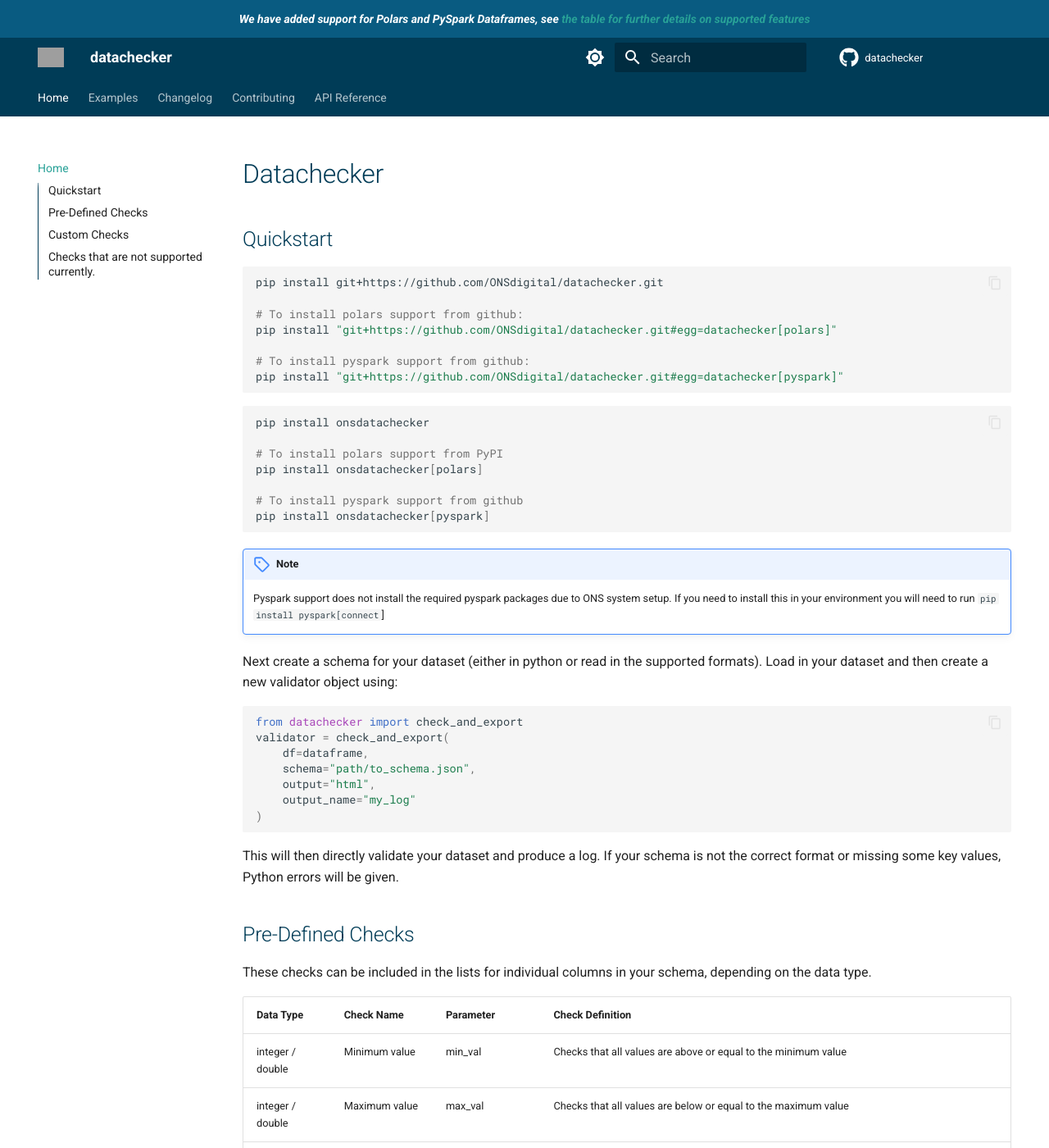
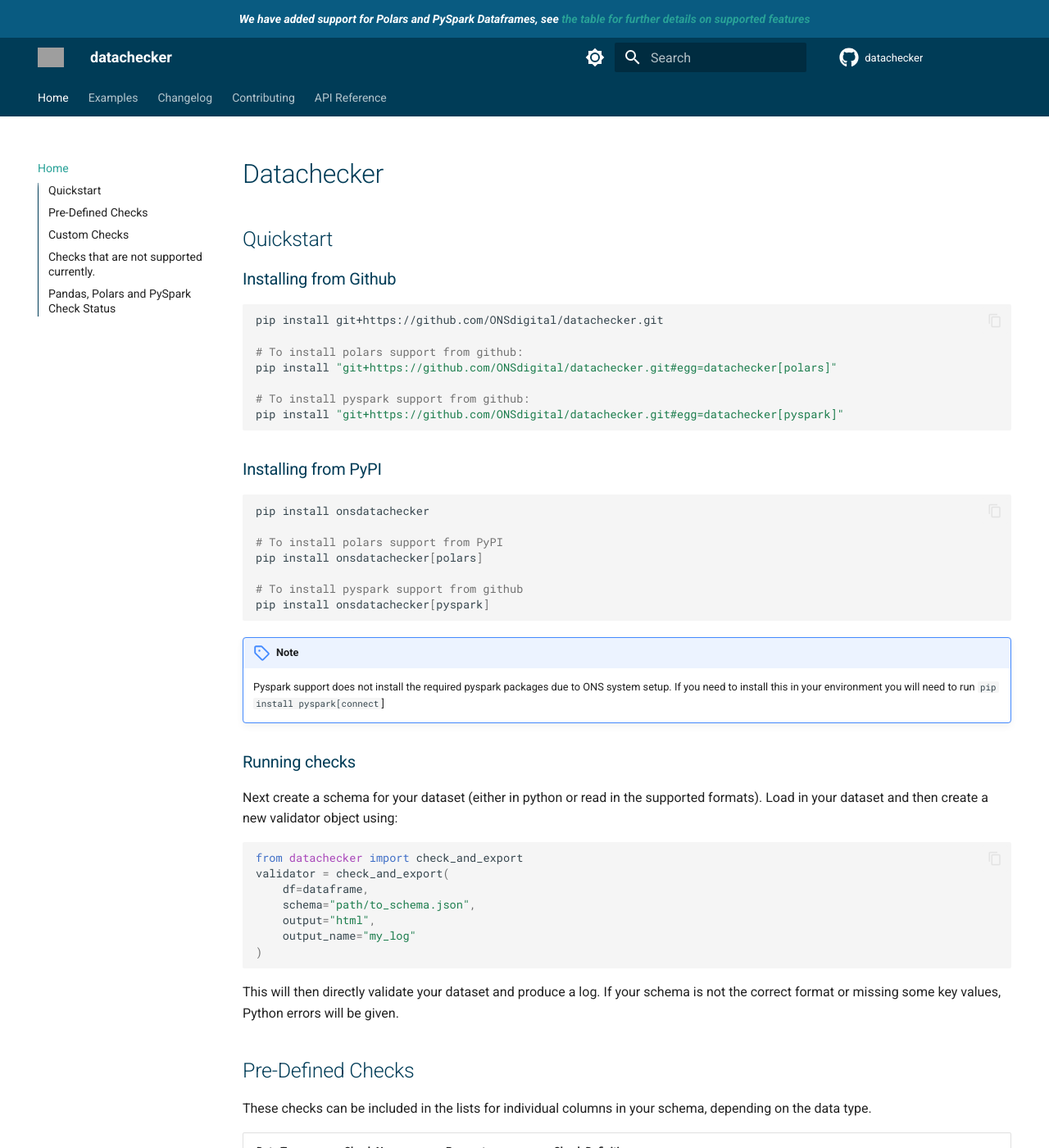
Before and after one commit to ONSdigital/datachecker, an MkDocs documentation site: the page built from docs/index.md, in a window 1280 px wide and 1400 px high. Shown: the whole window at 82% size. Built offline with MkDocs 1.6.1 and Material for MkDocs 9.7.7, drawn with Linux system fonts in a browser that asks for light colours; comment, search, counter and statistics services are not loaded; grey boxes are pictures that could not be loaded.

Commit message:
Update documentation

````diff
--- a/docs/index.md
+++ b/docs/index.md
@@ -1,6 +1,7 @@
 # Datachecker
 
 ## Quickstart
+### Installing from Github
 
 ```Bash
 pip install git+https://github.com/ONSdigital/datachecker.git
@@ -11,6 +12,7 @@
 # To install pyspark support from github:
 pip install "git+https://github.com/ONSdigital/datachecker.git#egg=datachecker[pyspark]"
 ```
+### Installing from PyPI
 
 ```bash
 pip install onsdatachecker
@@ -24,6 +26,7 @@
 !!! note
     Pyspark support does not install the required pyspark packages due to ONS system setup. If you need to install this in your environment you will need to run `pip install pyspark[connect`]
 
+### Running checks
 
 Next create a schema for your dataset (either in python or read in the supported formats).
 Load in your dataset and then create a new validator object using:
@@ -94,7 +97,7 @@
 
 [lambda-functions]: https://realpython.com/python-lambda/
 
-# Pandas, Polars and PySpark Check Status
+## Pandas, Polars and PySpark Check Status
 
 | Check       | Pandas | Polars | PySpark |
 |-------------|:-----------------:|:-------------:|:------------:|
````
